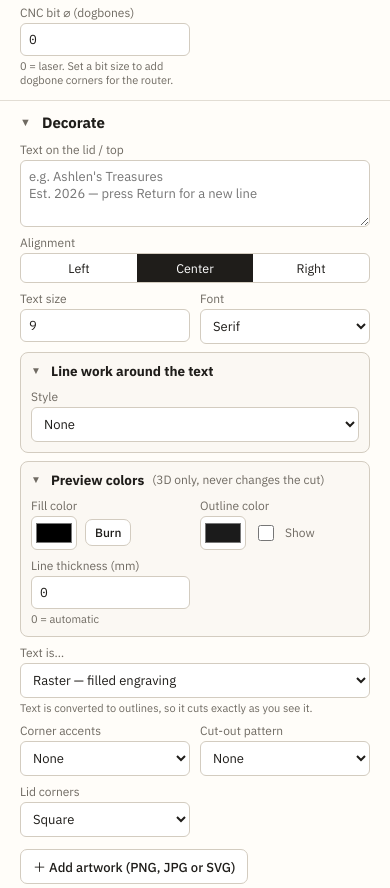
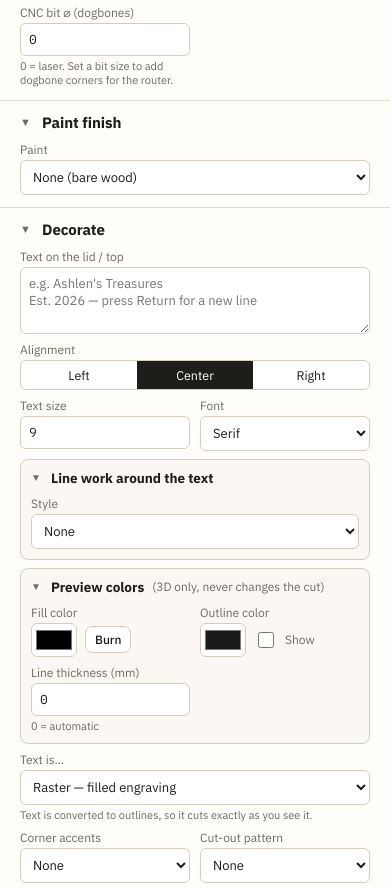
Before and after one commit to markplaga/Boxsmith, a plain HTML site: page index.html in a window 390 px wide. Shown: the part 1940-2828 px from the top of the page. Drawn offline with nearby package versions, Linux system fonts and the light colour scheme; a web font is replaced by a local one.

Commit message:
Paint finish: watercolor wash and acrylic paint colors in the preview and Arrange boxes
Co-Authored-By: Claude Sonnet 5.5 <noreply@anthropic.com>
Claude-Session: https://claude.ai/code/session_01PPUNjNd3ov4qzQcJLm4rgN

```diff
--- a/app.js
+++ b/app.js
@@ -922,6 +922,27 @@ function initGL(){
     GL={r,sc,cam,eyeCams,root,amb,dl,dl2,cap,side,line,steel:new THREE.MeshLambertMaterial({color:0xb7bcc2,emissive:0x1a1c1f}),nutMat:new THREE.MeshLambertMaterial({color:0x8c9299,emissive:0x111214}),clearCap:cl(0xc4e4ee,0.32),clearSide:cl(0x8fc3d2,0.6),hiCap,hiSide,objs:[]};
   }catch(e){ GL=null; }
 }
+// Painted look for the wood faces and cut edges, cached per paint recipe.
+const paintCache=new Map();
+function paintMaterials(S0){
+  const m=MATS[view.mat];
+  if(!S0||!S0.paint||S0.paint==='none'||!m.wood||!/^#[0-9a-f]{6}$/i.test(S0.paintColor||'')) return null;
+  const strength=Math.max(0.1,Math.min(1,(+S0.paintStrength||60)/100));
+  const key=[S0.paint,S0.paintColor,strength,view.mat,cutEdgeColors[view.mat]||''].join('|');
+  if(paintCache.has(key)) return paintCache.get(key);
+  const hex=Number.parseInt(S0.paintColor.slice(1),16), p=[hex>>16,(hex>>8)&255,hex&255];
+  const mix=(a,b,t)=>a.map((v,i)=>v+(b[i]-v)*t), mul=(a,b)=>a.map((v,i)=>v*b[i]/255);
+  const edge=cutEdgeRGB(m);
+  let face,side;
+  if(S0.paint==='watercolor'){ // pigment tints the wood: half multiply (keeps the grain's depth), half straight color
+    const wash=base=>mix(mul(base,p),mix(base,p,0.7),0.5);
+    face=mix(m.face,wash(m.face),Math.min(1,strength*1.15)); side=mix(edge,wash(edge),strength*0.6); }
+  else { face=p; side=mul(p,[216,216,216]); }
+  const c=a=>new THREE.Color(Math.round(a[0])/255,Math.round(a[1])/255,Math.round(a[2])/255);
+  const mats={cap:new THREE.MeshLambertMaterial({color:c(face)}),side:new THREE.MeshLambertMaterial({color:c(side)})};
+  paintCache.set(key,mats);
+  return mats;
+}
 function glColors(){
   const m=MATS[view.mat], c=a=>new THREE.Color(a[0]/255,a[1]/255,a[2]/255);
   GL.cap.color=c(m.face); GL.side.color=c(cutEdgeRGB(m));
@@ -1054,7 +1075,8 @@ function renderGL(){
     const sel=arranging?s.layoutBox===layoutBoxes[layoutSelection]:s.pi===selPi&&selPi>=0;
     const clear=s.look==='clear';
     const highlightEdge=!clear&&cutEdgeColors[view.mat]?GL.side:GL.hiSide;
-    ob.mesh.material = sel ? [GL.hiCap,highlightEdge] : (clear?[GL.clearCap,GL.clearSide]:[GL.cap,GL.side]);
+    const paint=sel||clear||s.hw?null:paintMaterials(arranging?s.layoutBox.settings:S);
+    ob.mesh.material = sel ? [GL.hiCap,highlightEdge] : (clear?[GL.clearCap,GL.clearSide]:paint?[paint.cap,paint.side]:[GL.cap,GL.side]);
   }
   if(!stereo){ GL.r.setScissorTest(false); GL.r.setViewport(0,0,w,h); GL.r.render(GL.sc,cam); }
   else {
@@ -1202,6 +1224,7 @@ $('#frameSel').innerHTML='<option value="none">None</option>'+Object.entries(FRA
 $('#accentSel').innerHTML='<option value="none">None</option>'+Object.entries(ACCENTS).map(([k,v])=>'<option value="'+k+'">'+v+'</option>').join('');
 const isLen=k=>!!document.querySelector('[data-k="'+k+'"][data-len]');
 function fmt(mm,dec){ if(S.unit==='in'){ return (mm/25.4).toFixed(dec??3).replace(/\.?0+$/,'')+'″'; } return (Math.round(mm*10)/10).toString()+' mm'; }
+const PAINT_SWATCHES=[['#d94b3d','Red'],['#ee8a2f','Orange'],['#f2c53d','Yellow'],['#5aa469','Green'],['#3a7bd5','Blue'],['#2f4f9d','Indigo'],['#8a5bb5','Violet'],['#e58db0','Pink'],['#2a2a2e','Black'],['#f4efe6','White']];
 function syncInputs(){
   $$('[data-k]').forEach(el=>{ const k=el.dataset.k; let v=S[k];
     if(el.type==='checkbox') el.checked=!!v;
@@ -1219,6 +1242,10 @@ function syncInputs(){
   const ph=$('#pullHVal'); if(ph) ph.textContent=fmt(+S.pullH||0); const pw=$('#pullHWrap'); if(pw) pw.classList.toggle('hidden',S.pull!=='slot');
   const hh_=$('#handleHVal'); if(hh_) hh_.textContent=fmt(+S.handleH||0); const nh_=$('#notchHVal'); if(nh_) nh_.textContent=fmt(+S.notchH||0);
   { const isArt=String(S.deco).startsWith('art'); $$('.patOnly').forEach(e=>e.classList.toggle('hidden',isArt||S.deco==='none')); $$('.artOnly').forEach(e=>e.classList.toggle('hidden',!isArt||S.deco==='none')); const dv=$('#decoScaleVal'); if(dv) dv.textContent=Math.round(+S.decoScale||100)+'%'; }
+  { const ps=$('#paintStrengthWrap'); if(ps) ps.classList.toggle('hidden',S.paint!=='watercolor');
+    const pv=$('#paintStrengthVal'); if(pv) pv.textContent=Math.round(+S.paintStrength||0)+'%';
+    const ph2=$('#paintHint'); if(ph2) ph2.textContent=S.paint==='watercolor'?'A thin transparent wash: the wood grain and tone show through, and the cut edges soak up some color.':S.paint==='acrylic'?'Opaque coverage: the faces take the exact color and the edges are painted slightly darker.':'';
+    const sw=$('#paintSwatches'); if(sw&&!sw.children.length){ for(const c of PAINT_SWATCHES){ const b=document.createElement('button'); b.type='button'; b.className='lc'; b.style.background=c[0]; b.title=c[1]; b.dataset.c=c[0]; b.addEventListener('click',()=>{ S.paintColor=c[0]; update(); }); sw.appendChild(b); } } }
   const fg=$('#frameGapVal'); if(fg) fg.textContent=fmt(+S.frameGap||0);
   const fs=$('#frameSpVal'); if(fs) fs.textContent=fmt(+S.frameSpacing||0); const fsw=$('#frameSpWrap'); if(fsw) fsw.classList.toggle('hidden', S.frame==='none' || (+S.frameCount||1)<2);
   { const nb=S.frame==='none'?0:Math.max(0,Math.min(6,(+S.frameCount||1))-1), box=$('#bandRows'); if(box){ $('#bandWrap').classList.toggle('hidden',nb<1);
--- a/boxsmith-api.js
+++ b/boxsmith-api.js
@@ -27,7 +27,7 @@
   const DEFAULTS = {
     type:'closed', corners:'classic', unit:'mm', dimMode:'outside', W:120, D:90, H:70, sides:6,
     t:3, kerf:0.15, fw:10, clr:0.3, lidH:22, overhang:0, ringW:6, pin:3, capLip:5,
-    polyTop:'lift', frameW:24, lip:4, strips:true, drawers:2, pull:'slot', pullH:14, handleH:22, notchH:14, decoScale:100, radius:22, hPitch:2, hBridge:4,
+    polyTop:'lift', frameW:24, paint:'none', paintColor:'#3a7bd5', paintStrength:60, lip:4, strips:true, drawers:2, pull:'slot', pullH:14, handleH:22, notchH:14, decoScale:100, radius:22, hPitch:2, hBridge:4,
     cols:1, rows:1, divPct:85, handles:false, notch:false, text:'', textSize:9, font:'Georgia, serif',
     kStep:0.03, sheetW:600, sheetH:400, gap:4, stroke:'0.1', labels:false,
     fit:'press', tslot:'off', screwLen:12, bit:0, rimW:9, frontPct:55, cardDivs:3, nestN:3, tAcr:3, baseM:10,
@@ -54,6 +54,9 @@
         typeof expected==='number'?Number.isFinite(value):typeof value===typeof expected;
       if(!valid) throw new TypeError('Invalid value for box parameter: '+key);
     }
+    if(parameters.paint!==undefined&&!['none','watercolor','acrylic'].includes(parameters.paint)) throw new RangeError('paint must be none, watercolor or acrylic');
+    if(parameters.paintColor!==undefined&&!/^#[0-9a-f]{6}$/i.test(parameters.paintColor)) throw new RangeError('paintColor must look like #rrggbb');
+    if(parameters.paintStrength!==undefined&&(parameters.paintStrength<10||parameters.paintStrength>100)) throw new RangeError('paintStrength must be between 10 and 100');
     if(parameters.unit!==undefined&&parameters.unit!=='mm'&&parameters.unit!=='in') throw new RangeError('unit must be mm or in');
     return clone({...DEFAULTS,...parameters,type});
   }
--- a/index.html
+++ b/index.html
@@ -206,7 +206,7 @@ body.max3d #layoutCtl .lgrp[data-g="View"]{display:flex!important}
 .lamp-ctl .lrow{display:flex;align-items:center;gap:8px}.lamp-ctl .lrow>span:first-child{min-width:62px}
 .lamp-ctl small{font-size:10.5px;opacity:.7;min-width:86px}.lamp-ctl input[type=range]{width:120px}
 .lamp-ctl .lcol{width:28px;height:20px;padding:0;border:1px solid rgba(255,255,255,.3);border-radius:5px;background:none;cursor:pointer}
-.lamp-ctl .lsw{display:flex;gap:4px}.lamp-ctl .lc{width:16px;height:16px;border-radius:50%;border:1px solid rgba(0,0,0,.5);padding:0;cursor:pointer}
+.lamp-ctl .lsw,#paintSwatches{display:flex;gap:6px;flex-wrap:wrap}#paintSwatches .lc{width:22px;height:22px;border-radius:50%;border:1px solid rgba(0,0,0,.35);padding:0;cursor:pointer}.lamp-ctl .lsw{gap:4px}.lamp-ctl .lc{width:16px;height:16px;border-radius:50%;border:1px solid rgba(0,0,0,.5);padding:0;cursor:pointer}
 .lamp-ctl .linkbtn{align-self:flex-start;background:none;border:0;color:#f3b36a;cursor:pointer;font-size:11.5px;padding:2px 0;text-decoration:underline}
 .ov{transition:opacity .6s ease}
 .ov.faded{opacity:.01!important}
@@ -319,6 +319,16 @@ body.max3d #layoutCtl .lgrp[data-g="View"]{display:flex!important}
       <div class="f"><label>Step between slots</label><input type="number" data-k="kStep" step="0.01" data-len></div>
       <div class="f"><label>Finger width</label><input type="number" data-k="fw" data-len></div>
       <div class="f full hint">Cuts a comb with 7 slots compensated for kerf values around your current setting. Push a scrap of the same sheet into each slot: the snug one is your kerf. A matched finger-joint pair tests the real joint.</div>
+    </div>
+  </div>
+
+  <div class="sec" data-hide="kerftest">
+    <h2>Paint finish</h2>
+    <div class="f full"><label>Paint</label><select data-k="paint"><option value="none">None (bare wood)</option><option value="watercolor">Watercolor wash</option><option value="acrylic">Acrylic paint</option></select></div>
+    <div data-showk="paint">
+      <div class="f full"><label>Color</label><div style="display:flex;gap:8px;align-items:center;flex-wrap:wrap"><input type="color" data-k="paintColor" class="cpick" aria-label="Paint color"><span class="lsw" id="paintSwatches"></span></div></div>
+      <div class="f full" id="paintStrengthWrap"><label>Wash strength: <b id="paintStrengthVal"></b></label><input type="range" data-k="paintStrength" min="10" max="100" step="5"></div>
+      <p class="hint" id="paintHint" style="margin:6px 0 0"></p>
     </div>
   </div>
 
@@ -601,6 +611,7 @@ body.max3d #layoutCtl .lgrp[data-g="View"]{display:flex!important}
 <li><b>Alignment</b>: Left, Center or Right. Lines line up against each other and the block stays centred on the panel.</li>
 <li><b>Text is…</b>: <i>Raster, filled engraving</i> (solid letters), <i>Vector, outline only</i> (a fast scored outline), or <i>Cut through</i>.</li>
 <li><b>Preview colors</b> (3D only): a <b>Fill color</b> and an optional <b>Outline color</b> for the text and its line work, so you can see the box as it'll look painted or inlaid. <i>Burn</i> resets the fill to the normal burnt look. In <i>Vector, outline</i> mode, <b>Show the letters filled in</b> previews a filled version. <b>Line thickness</b> sets how heavy the outlines are drawn (0 = automatic). None of these change the cut files.</li>
+<li><b>Paint finish</b> (its own section in the left panel): choose <i>Watercolor wash</i> or <i>Acrylic paint</i> and pick a color from the swatches or the color box. Watercolor is a thin transparent wash, so the wood tone and grain show through, and <i>Wash strength</i> controls how much pigment there is. Acrylic is opaque, with the faces in the exact color and the edges slightly darker. The finish shows in the 3D preview and in <b>Arrange boxes</b>, where each box keeps its own color, so you can set the paint before you add a box. It does not change the cut files. It is saved with the rest of your settings.</li>
 <li><b>Line work around the text</b>: rectangle, rounded rectangle, double rectangle, oval, notched label, Art Deco steps, scalloped edge, banner ribbon, brackets, or rules above and below. The <b>Space</b> slider sets the gap between the text and the frame, and <b>Line weight</b> its thickness. <b>How many times</b> repeats the frame (up to six, nested one inside the next), and <b>Space between the frames</b> sets the distance between the rings. <b>Fill between the frames</b> (3D only) gives each band between two rings its own color, or <i>None</i>. Frames follow the text mode (filled or outline). With cut-through text they're engraved, so the lid stays in one piece.</li>
 <li>Text is converted to outlines inside Boxsmith, so your laser software doesn't need the font and you don't need a “convert to path” step.</li>
 <li>For cut-through text use the <b>Stencil</b> font. Other fonts lose the middles of letters like O, A and B.</li>
```
Also changed, not shown: API.md (+1 -1 lines), help.html (+1 -0 lines).
